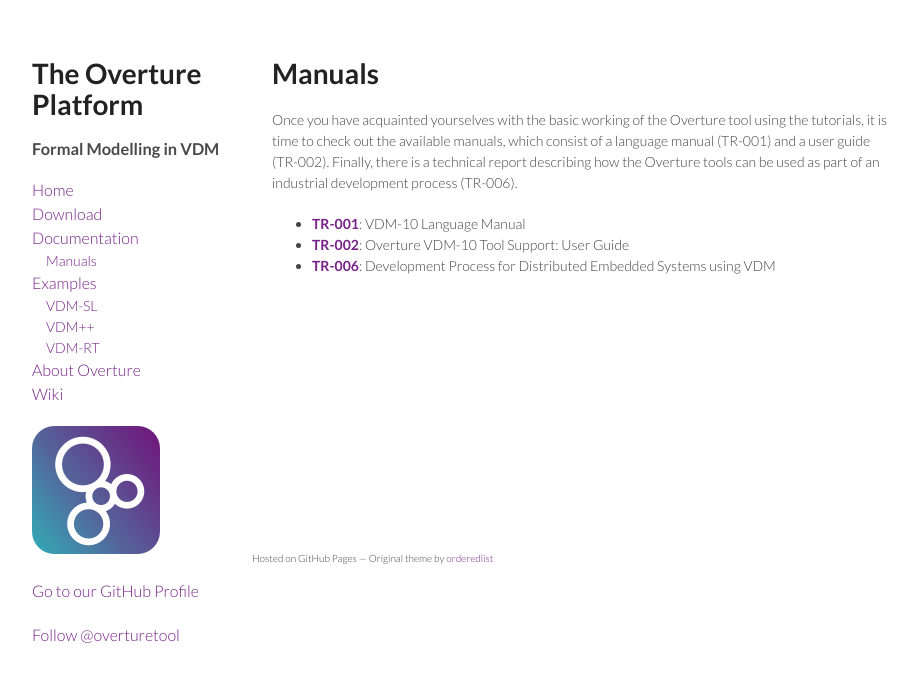
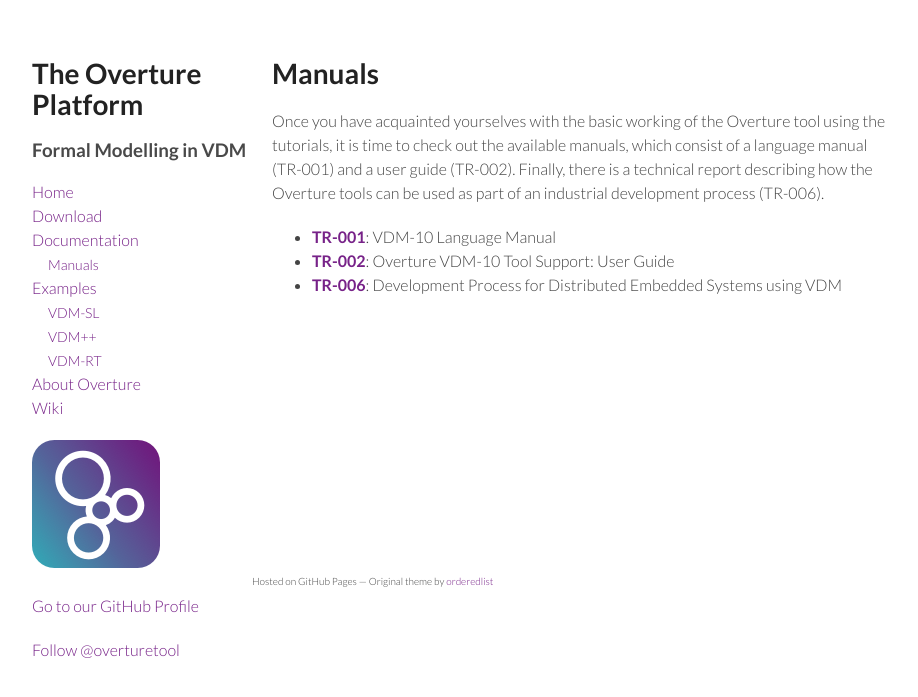
Before and after one commit to overturetool/overturetool.github.io, a Jekyll site: the page built from manuals/index.md, in a window 1280 px wide. Shown: the top 697 px of the page, without its empty margins (178-1096 px from the left). Built offline with Jekyll 4.4.1, drawn with Linux system fonts in a browser that asks for light colours; Markdown is read by kramdown in place of the engine named in the settings.

Commit message:
Increase base font size, and remove the url variable from the config (the latter to see if it's set automatically)

```diff
--- a/_config.yml
+++ b/_config.yml
@@ -3,4 +3,4 @@
 redcarpet:
   extensions: ["tables","smart","no_intra_emphasis","fenced_code_blocks","autolink"]
 encoding: utf-8
-url: http://overturetool.github.io
+# url: http://overturetool.github.io
--- a/css/styles.css
+++ b/css/styles.css
@@ -2,7 +2,7 @@
 
 body {
   padding:50px;
-  font:14px/1.5 Lato, "Helvetica Neue", Helvetica, Arial, sans-serif;
+  font:16px/1.5 Lato, "Helvetica Neue", Helvetica, Arial, sans-serif;
   color:#444;
   font-weight:300;
 }
```
